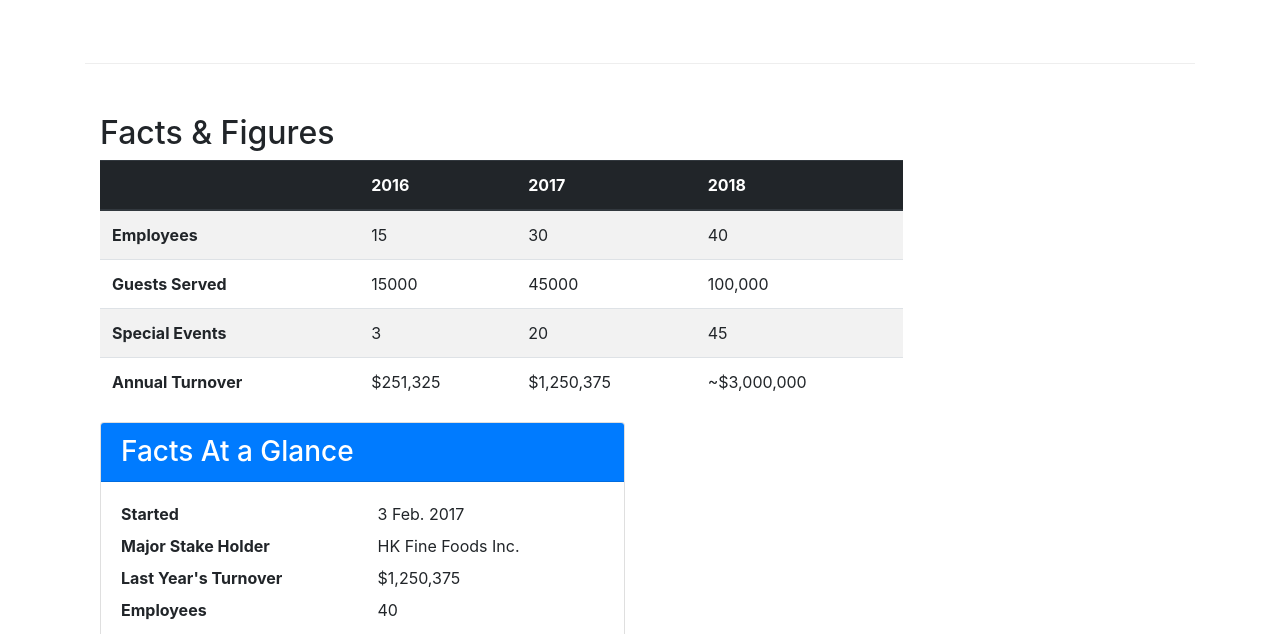
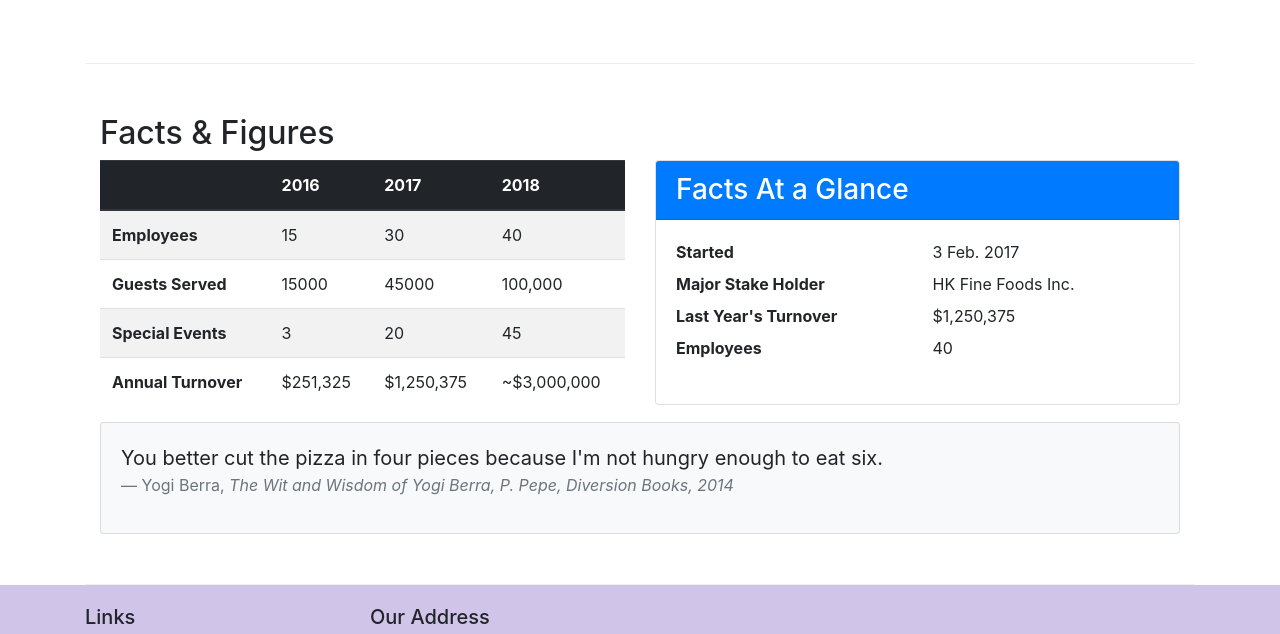
Before and after one commit to mroman181/SiamPalaceThaiCuisuine-MarcRoman, a website: page aboutus.html in a window 1280 px wide. Shown: the part 1588-2222 px from the top of the page. Drawn offline with nearby package versions, Linux system fonts and the light colour scheme.

Commit message:
seventh class finished

```diff
--- a/aboutus.html
+++ b/aboutus.html
@@ -116,6 +116,10 @@
         <div class="row row-content">
             <div class="col-12 col-sm-9">
                 <h2>Facts &amp; Figures</h2>
+
+
+            </div>
+            <div class="col-12 col-sm-6">
                     <div class="table-responsive">
                             <table class="table table-striped">
                                 <thead class="thead-dark">
@@ -154,9 +158,6 @@
                                 </tbody>
                             </table>
                         </div>
-
-            </div>
-            <div class="col-12 col-sm-3">
             </div>
             <div class="col-12 col-sm-6">
                 <div class="card">
```
Lines whose indentation alone changed are shown as unchanged.
